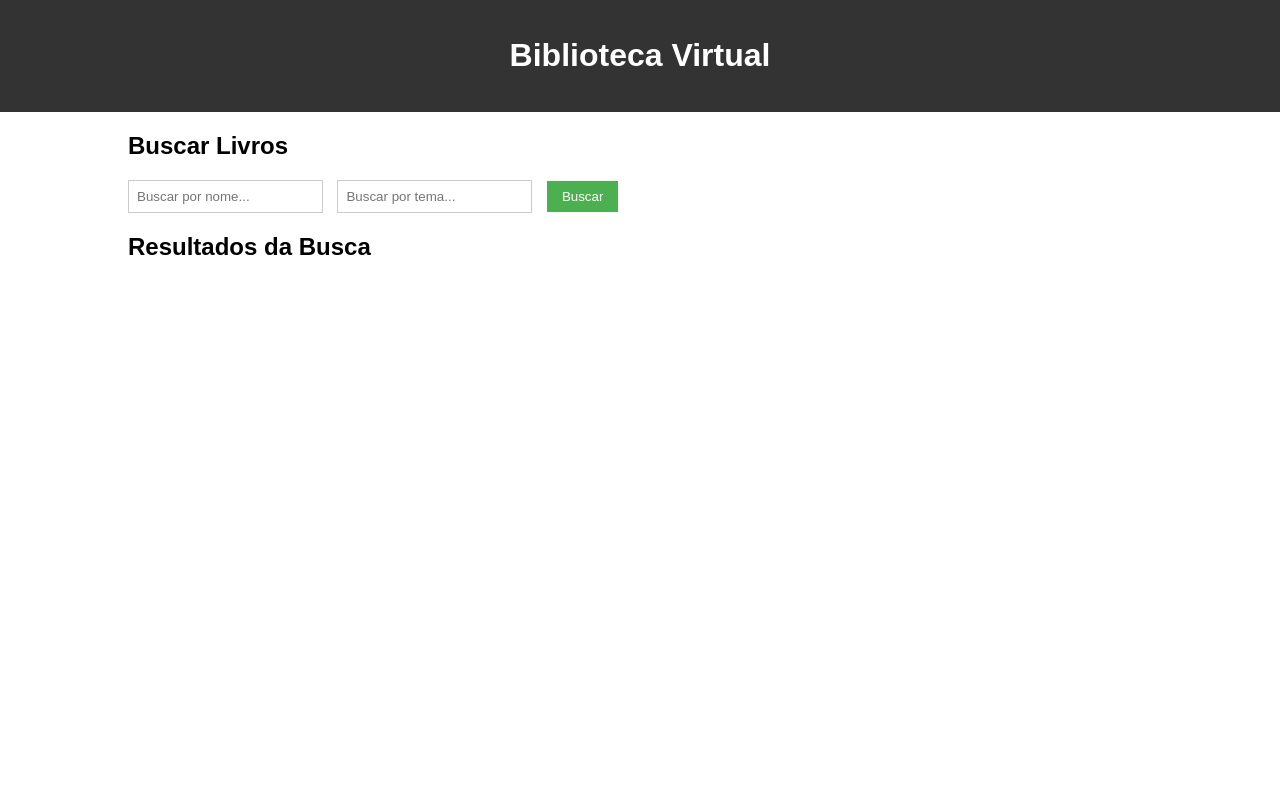
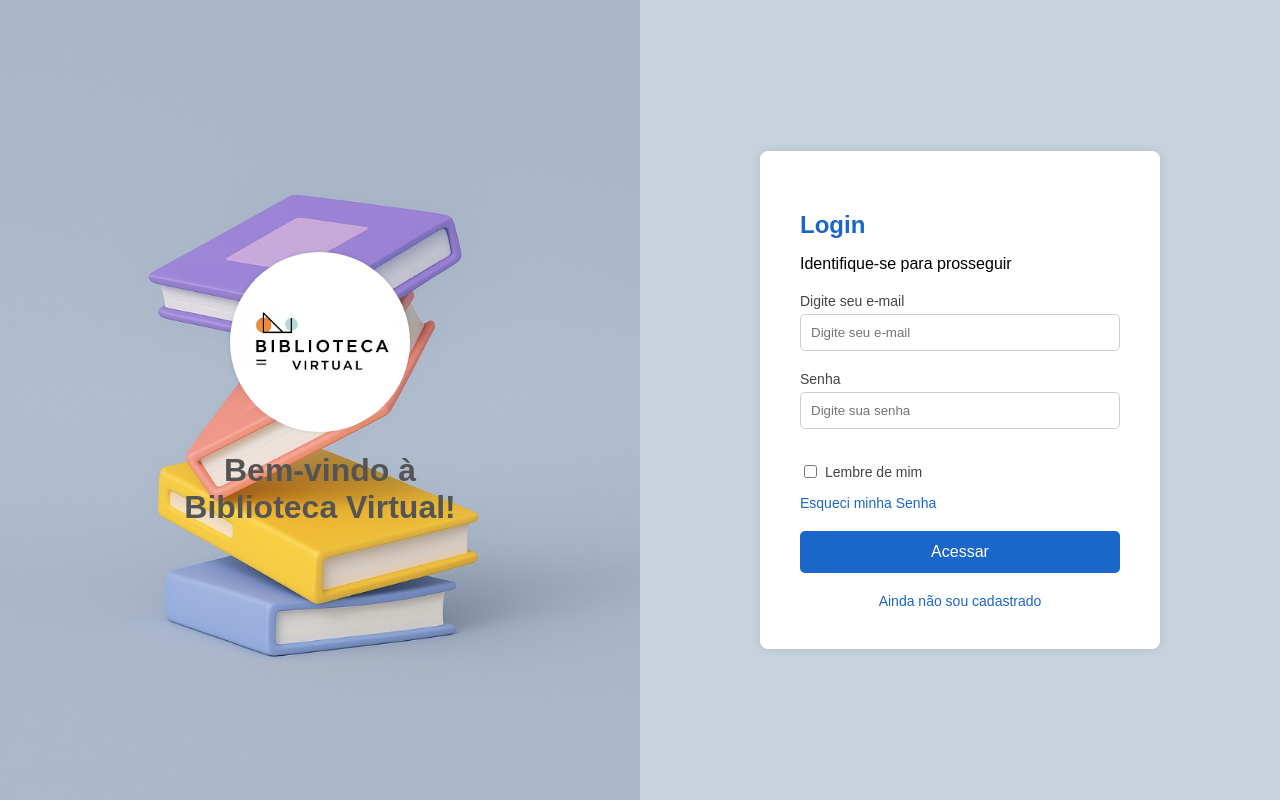
Before and after one commit to WolfgangVM/Projeto-Integrador-III, a Flask app: page /login in a window 1280 px wide. Run offline with Flask 3, Linux system fonts and the light colour scheme.

Commit message:
Integrando páginas de login e home

```diff
--- a/app/auth/login_routes.py
+++ b/app/auth/login_routes.py
@@ -6,12 +6,23 @@ from data.users import User
 login_bp = Blueprint('login', __name__)
 
 @login_bp.route("/")
-@login_required
-def homepage():
+def login():
     return render_template("login.html")
 
+@login_bp.route("/register")
+def register():
+    return render_template("register.html")
+
+@login_bp.route("/forgot_password")
+def forgot_password():
+    return render_template("forgot_password.html")
+
+@login_bp.route("/home")
+def home():
+    return render_template("home.html")
+
 @login_bp.route("/login", methods=["GET", "POST"])
-def login():
+def process_login():
     if request.method == "POST":
         username = request.form.get("username")
         password = request.form.get("password")
--- a/app/layout/static/css/estilo.css
+++ b/app/layout/static/css/estilo.css
@@ -1,47 +1,148 @@
-/**/
-body {
-    font-family: sans-serif;
-    margin: 0;
-    padding: 0;
-}
+* {
+    box-sizing: border-box;
+    font-family: Arial, sans-serif;
+  }
 
-header {
-    background-color: #333;
-    color: #fff;
+  body {
+      margin: 0;
+      background-color: #f5f5f5;
+  }
+
+  .container {
+    display: flex;
+    height: 100vh;
+  }
+
+  .left {
+    background-image: url("../img/background.jpg");
+    background-position: center center;
+    color: white;
+    padding: 40px;
+    width: 50%;
+    background-size: cover;
+    display: flex;
+    flex-direction: column;
+    justify-content: center;
+    align-items: center;
     text-align: center;
-    padding: 1em 0;
-}
+  }
 
-main {
+  .left h1 {
+    font-size: 32px;
+    margin-top: 20px;
+    color: rgb(85, 84, 84);
+  }
+
+  .right {
+    background-color:rgb(200, 210, 220) ;
+    width: 50%;
+    display: flex;
+    justify-content: center;
+    align-items: center;
+  }
+
+  .login-box {
+    background-color: #fff;
+    padding: 40px;
+    border-radius: 8px;
+    box-shadow: 0 0 10px rgba(0, 0, 0, 0.1);
     width: 80%;
-    margin: 20px auto;
-}
+    max-width: 400px;
+  }
 
-#busca {
-    margin-bottom: 20px;
-}
+  .login-box h2 {
+    color: #1b66c9;
+    margin-bottom: 10px;
+  }
 
-#busca input[type="text"] {
-    padding: 8px;
-    margin-right: 10px;
+  label {
+    display: block;
+    margin-top: 20px;
+    margin-bottom: 5px;
+    color: #444;
+    font-size: 14px;
+  }
+
+  input[type="text"],
+  input[type="email"],
+  input[type="password"] {
+    width: 100%;
+    padding: 10px;
     border: 1px solid #ccc;
-}
+    border-radius: 5px;
+  }
 
-#btnBuscar {
-    padding: 8px 15px;
-    background-color: #4CAF50;
-    color: #fff;
+  .remember {
+    margin-top: 15px;
+    display: flex;
+    align-items: center;
+  }
+
+  .remember input {
+    margin-top: 15px;
+    margin-right: 8px;
+    margin-bottom: 0;
+  }
+
+  .actions {
+    display: flex;
+    justify-content: space-between;
+    margin-top: 10px;
+    font-size: 14px;
+  }
+
+  .actions a {
+    color: #1b66c9;
+    text-decoration: none;
+  }
+
+  .btn-login {
+    background-color: #1b66c9;
+    color: white;
+    padding: 12px;
     border: none;
+    border-radius: 5px;
+    width: 100%;
+    margin-top: 20px;
     cursor: pointer;
-}
+    font-size: 16px;
+  }
 
-#resultados ul {
-    list-style: none;
-    padding: 0;
-}
+  .footer {
+    text-align: center;
+    margin-top: 20px;
+    font-size: 14px;
+  }
 
-#resultados li {
-    border: 1px solid #ddd;
-    margin-bottom: 10px;
-    padding: 10px;
-}
+  .footer a {
+    color: #1b66c9;
+    text-decoration: none;
+  }
+
+  @media (max-width: 768px) {
+    .container {
+      flex-direction: column;
+    }
+
+    .left,
+    .right {
+      width: 100%;
+    }
+  }
+
+  .logo-circular-container {
+      width: 180px;
+      height: 180px;
+      border-radius: 50%;
+      background-color: white;
+      display: flex;
+      align-items: center;
+      justify-content: center;
+      overflow: hidden;
+      box-shadow: 0 0 5px rgba(0,0,0,0.1);
+    }
+
+    .logo-circular-container img {
+      width: 90%;
+      height: auto;
+    }
--- a/app/layout/templates/login.html
+++ b/app/layout/templates/login.html
@@ -1,31 +1,47 @@
 <!DOCTYPE html>
-<html lang="pt-br">
+<html lang="pt-BR">
 <head>
-    <meta charset="UTF-8">
-    <meta name="viewport" content="width=device-width, initial-scale=1.0">
-    <title>Biblioteca Virtual</title>
-    <link rel="stylesheet" href="{{ url_for('static', filename='css/estilo.css') }}">
+  <meta charset="UTF-8">
+  <meta name="viewport" content="width=device-width, initial-scale=1.0">
+  <title>Login - Biblioteca Virtual</title>
+  <link rel="stylesheet" href="{{ url_for('static', filename='css/estilo.css')}}">
 </head>
 <body>
-    <header>
-        <h1>Biblioteca Virtual</h1>
-    </header>
+  <div class="container">
+    <div class="left">
+      <div class="logo-circular-container">
+        <img src="../static/img/logo.png" alt="Biblioteca Virtual">
+      </div>
+      <h1>Bem-vindo à<br>Biblioteca Virtual!</h1>
+    </div>
+    <div class="right">
+        <div class="login-box">
+            <h2>Login</h2>
+            <p>Identifique-se para prosseguir</p>
+            <form action="{{ url_for('login.home') }}" method="GET">
+              <label for="email">Digite seu e-mail</label>
+              <input type="email" id="email" name="email" placeholder="Digite seu e-mail" required>
 
-    <main>
-        <section id="busca">
-            <h2>Buscar Livros</h2>
-            <input type="text" id="buscaNome" placeholder="Buscar por nome...">
-            <input type="text" id="buscaTema" placeholder="Buscar por tema...">
-            <button id="btnBuscar">Buscar</button>
-        </section>
+              <label for="senha">Senha</label>
+              <input type="password" id="senha" name="senha" placeholder="Digite sua senha" required>
 
-        <section id="resultados">
-            <h2>Resultados da Busca</h2>
-            <ul id="listaLivros">
-                </ul>
-        </section>
-    </main>
+              <div class="remember">
+                <input type="checkbox" id="lembrar" name="lembrar">
+                <label for="lembrar">Lembre de mim</label>
+              </div>
 
-    <script src="{{ url_for('static', filename='js/script.js') }}"></script>
+              <div class="actions">
+                <a href="{{ url_for('login.forgot_password')}}">Esqueci minha Senha</a>
+              </div>
+
+              <button type="submit" class="btn-login">Acessar</button>
+            </form>
+
+            <div class="footer">
+              <a href="{{ url_for('login.register')}}">Ainda não sou cadastrado</a>
+            </div>
+          </div>
+    </div>
+  </div>
 </body>
 </html>
```
Also changed, not shown: app/layout/static/css/home.css (added, +307 -0 lines), app/layout/templates/forgot_password.html (added, +27 -0 lines), app/layout/templates/home.html (added, +56 -0 lines), app/layout/templates/register.html (added, +40 -0 lines), app/layout/static/img/background.jpg (added), app/layout/static/img/logo.png (added).
